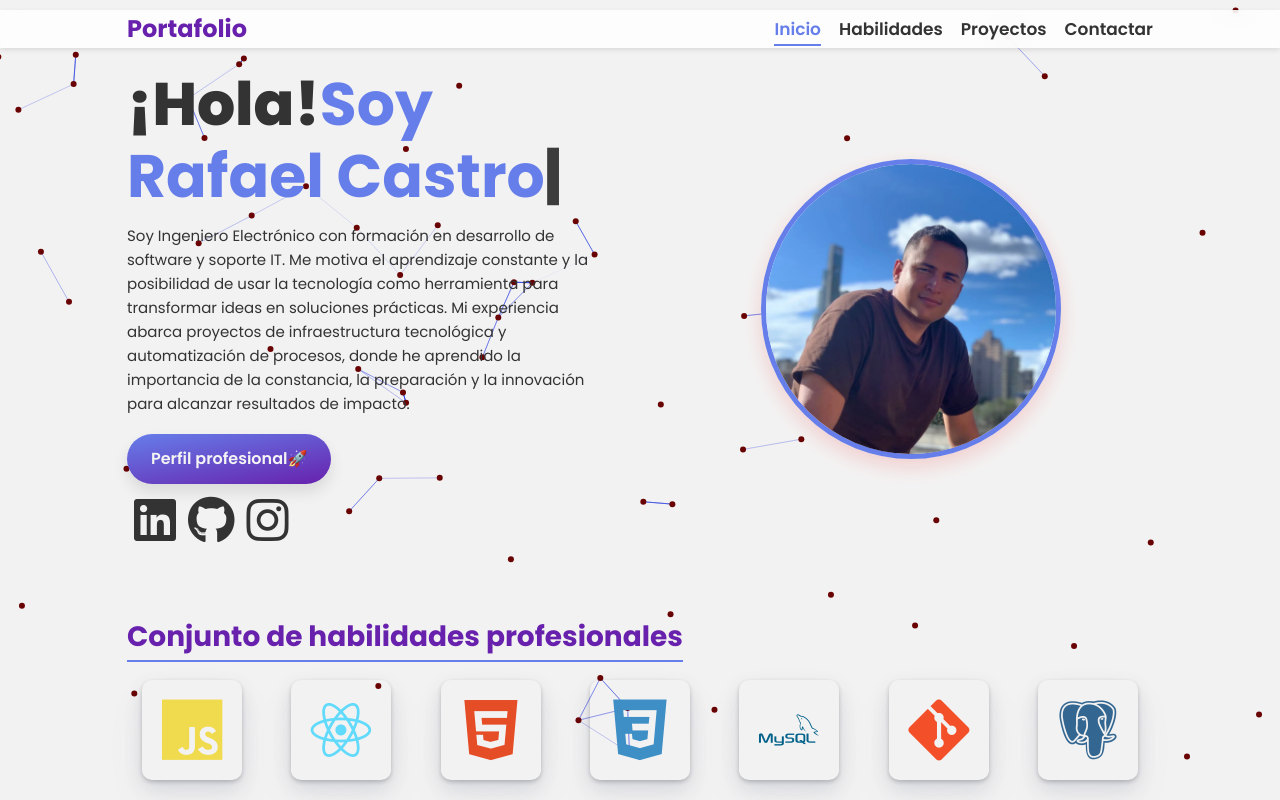
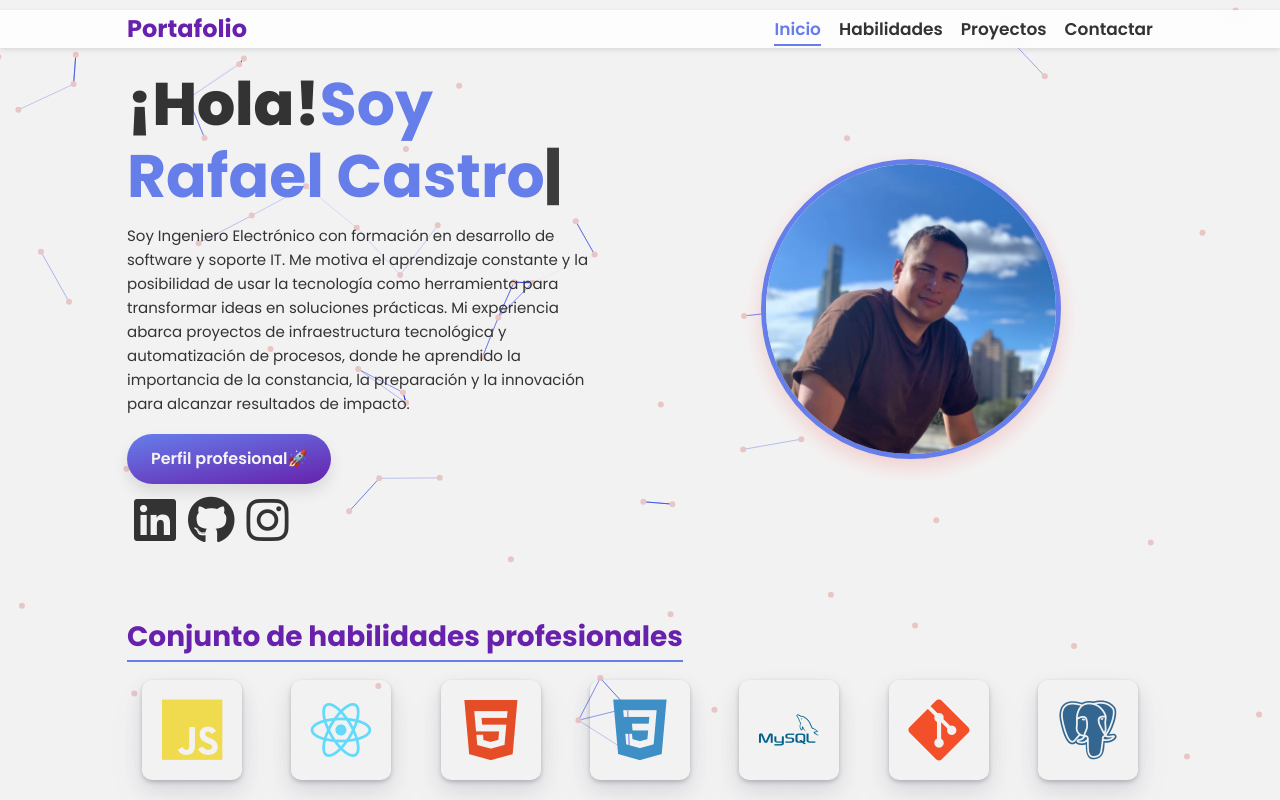
Before and after one commit to ortsac123/Portafolio-js, a plain HTML site: page index.html in a window 1280 px wide. Shown: the top 800 px of the page. Drawn offline with nearby package versions, Linux system fonts and the light colour scheme.

Commit message:
Se agrega un favicon y opaco el color de los puntos del fonde de la pagina

```diff
--- a/JS/main.js
+++ b/JS/main.js
@@ -5,7 +5,7 @@ tsParticles.load("tsparticles", {
     background: { color: "#f3f2f2ff" },
     particles: {
         number: { value: 70 },
-        color: { value: "#690303ff" },
+        color: { value: "#e8c6c6ff" },
         links: { enable: true, color: "#253bdfff", distance: 70 },
         move: { enable: true, speed: 2 }
     }
--- a/index.html
+++ b/index.html
@@ -5,6 +5,7 @@
     <meta charset="UTF-8">
     <meta name="viewport" content="width=device-width, initial-scale=1.0">
     <title>Rafael Castro | Portafolio</title>
+    <link rel="icon" type="image/x-icon" href=".\img\icons\favicon.webp">
     <link rel="stylesheet" href="https://fonts.googleapis.com/css2?family=Poppins:wght@300;400;600;700;800&display=swap">
 
     <link rel="stylesheet" href="https://cdnjs.cloudflare.com/ajax/libs/font-awesome/6.4.0/css/all.min.css">
```
Also changed, not shown: img/icons/favicon.webp (added).
